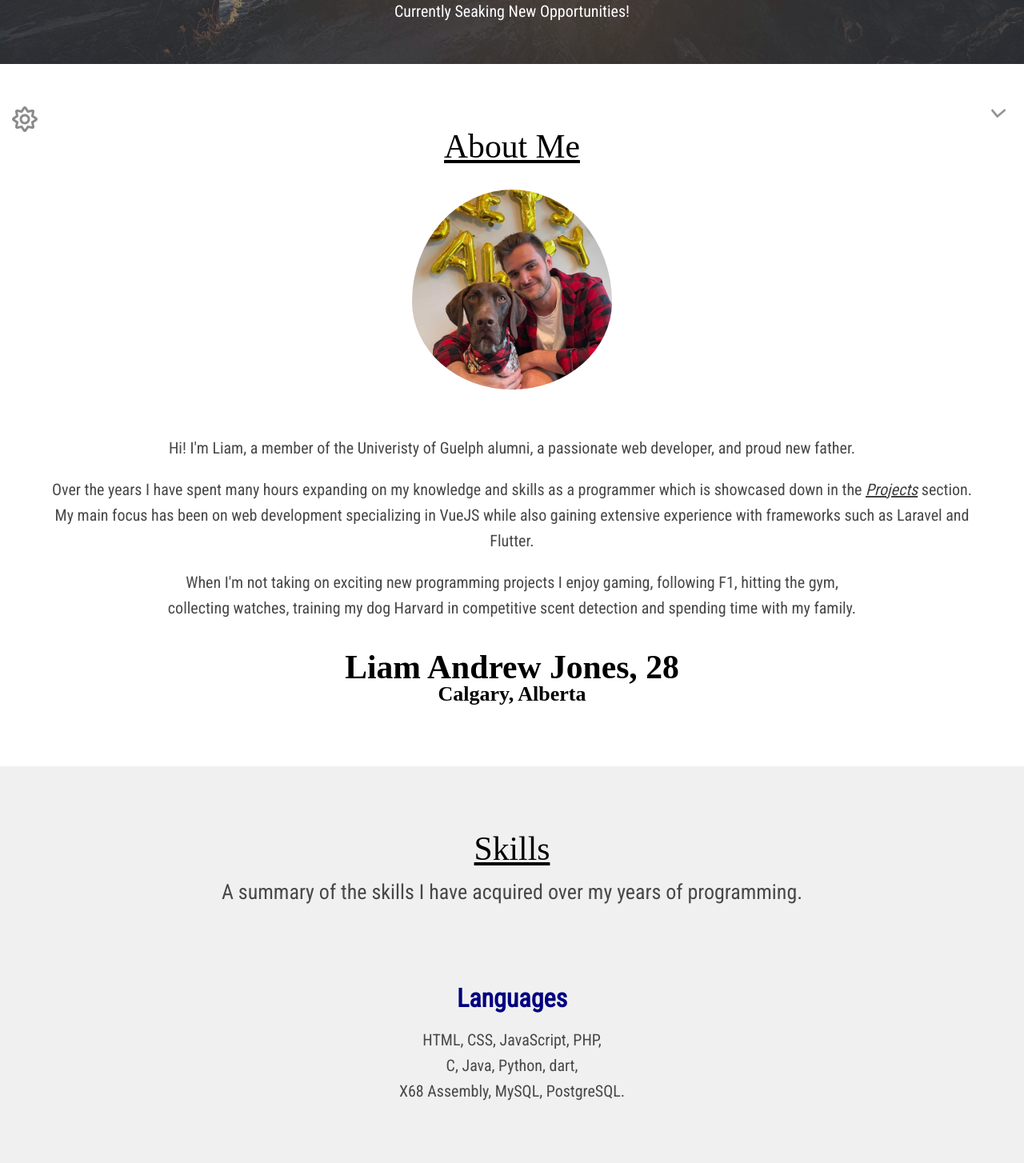
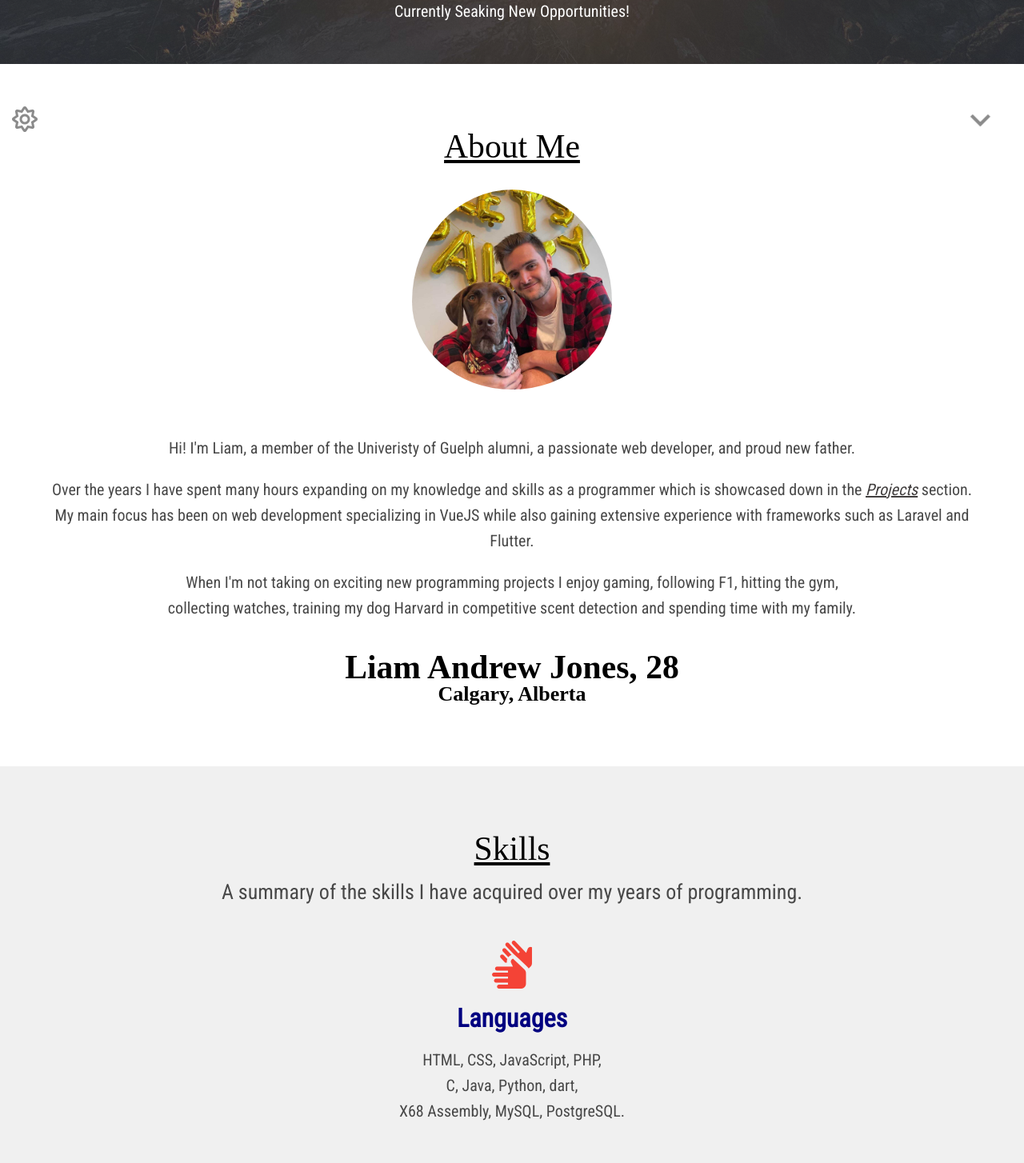
Before and after one commit to Neptuniam/online-resume-v2, a Vue app: page / in a window 1280 px wide. Shown: the part 620-2074 px from the top of the page at 80% size. Built offline with nearby package versions, Linux system fonts and the light colour scheme; no server answers; a web font is replaced by a local one.

Commit message:
Use select material icons

```diff
--- a/package.json
+++ b/package.json
@@ -15,6 +15,7 @@
     },
     "dependencies": {
         "axios": "^1.13.2",
+        "material-icons": "^1.13.14",
         "typed.js": "^2.1.0",
         "vue": "^3.5.22",
         "vue-router": "^4.6.3"
--- a/src/components/main/Skills.vue
+++ b/src/components/main/Skills.vue
@@ -7,7 +7,7 @@
 
             <div class="row text-center">
                 <div class="col-md-12 col-4">
-                    <i class="fas fa-american-sign-language-interpreting red-text section-content-spacing"></i>
+                    <i class="material-icons red-text section-content-spacing">sign_language</i>
                     <div class="section-title text-title">Languages</div>
 
                     <p class="text-body">
@@ -21,7 +21,7 @@
                 </div>
 
                 <div class="col-md-12 col-4">
-                    <i class="fas fa-book cyan-text section-content-spacing"></i>
+                    <i class="material-icons cyan-text section-content-spacing">menu_book</i>
                     <div class="section-title text-title">Areas of Focus</div>
 
                     <ul class="aof-left text-body">
@@ -48,7 +48,7 @@
                 </div>
 
                 <div class="col-md-12 col-4">
-                    <i class="fas fa-code orange-text section-content-spacing"></i>
+                    <i class="material-icons orange-text section-content-spacing">code</i>
                     <div class="section-title text-title">Frameworks and Libraries</div>
 
                     <p class="text-body">
@@ -69,8 +69,8 @@ export default {};
 </script>
 
 <style scoped>
-i.fas {
-    font-size: calc(var(--text-body-size) * 2);
+.material-icons {
+    font-size: calc(var(--text-body-size) * 3);
 }
 .section-title {
     color: var(--text-color-section-title);
--- a/src/main.js
+++ b/src/main.js
@@ -6,6 +6,8 @@ import router from './router';
 
 const app = createApp(App);
 
+import 'material-icons/iconfont/material-icons.css';
+
 app.use(router);
 
 app.mount('#app');
--- a/src/views/Main.vue
+++ b/src/views/Main.vue
@@ -25,18 +25,18 @@
 
     <i
         v-show="showUpArrow"
-        class="scroll-arrow-indicator chevron-up clickable noselect"
+        class="scroll-arrow-indicator chevron-up material-icons clickable noselect"
         @click="jumpTo(-1)"
     >
-        &#x2303;
+        chevron_right
     </i>
 
     <i
-        class="scroll-arrow-indicator chevron-down clickable noselect"
+        class="scroll-arrow-indicator chevron-down material-icons clickable noselect"
         :class="{ bounce: doBounce }"
         @click="jumpTo(1)"
     >
-        &#x2303;
+        chevron_right
     </i>
 </template>
 
@@ -138,8 +138,6 @@ export default {
     position: fixed;
 
     font-size: 32px;
-    width: 32px;
-    height: 32px;
     text-align: center;
     color: #8b8b8b !important;
 
@@ -154,6 +152,7 @@ export default {
     bottom: 15px;
 }
 .scroll-arrow-indicator {
+    font-size: 50px;
     right: 15px;
 }
 
@@ -176,10 +175,11 @@ export default {
 
 .chevron-up {
     top: 10px;
+    rotate: -90deg;
 }
 .chevron-down {
     bottom: 5px;
-    rotate: 180deg;
+    rotate: 90deg;
 }
 .bounce {
     animation: bounceIn 2s infinite 2s;
```
Also changed, not shown: 1 other file (tests, documents, lock files or other folders).
